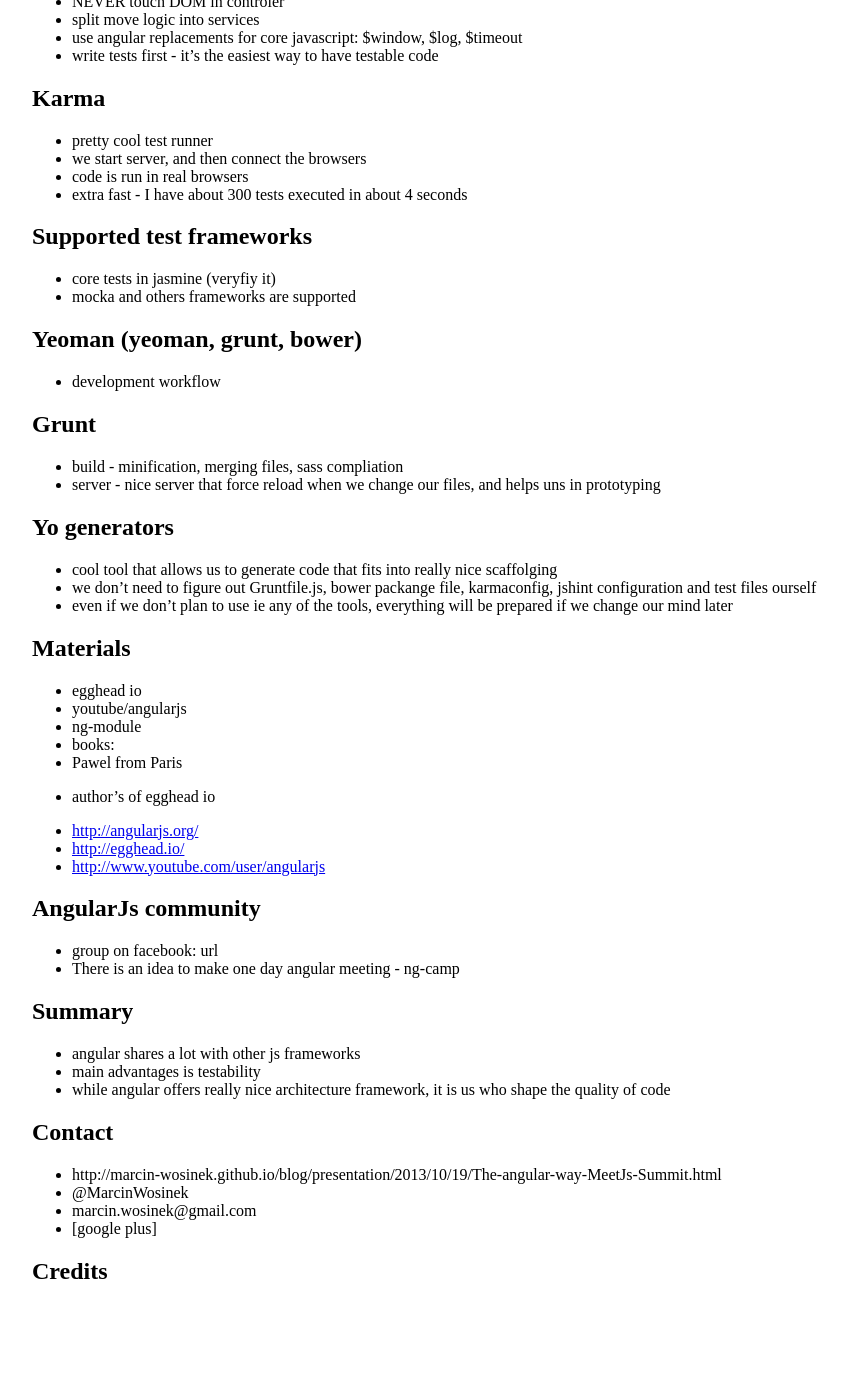
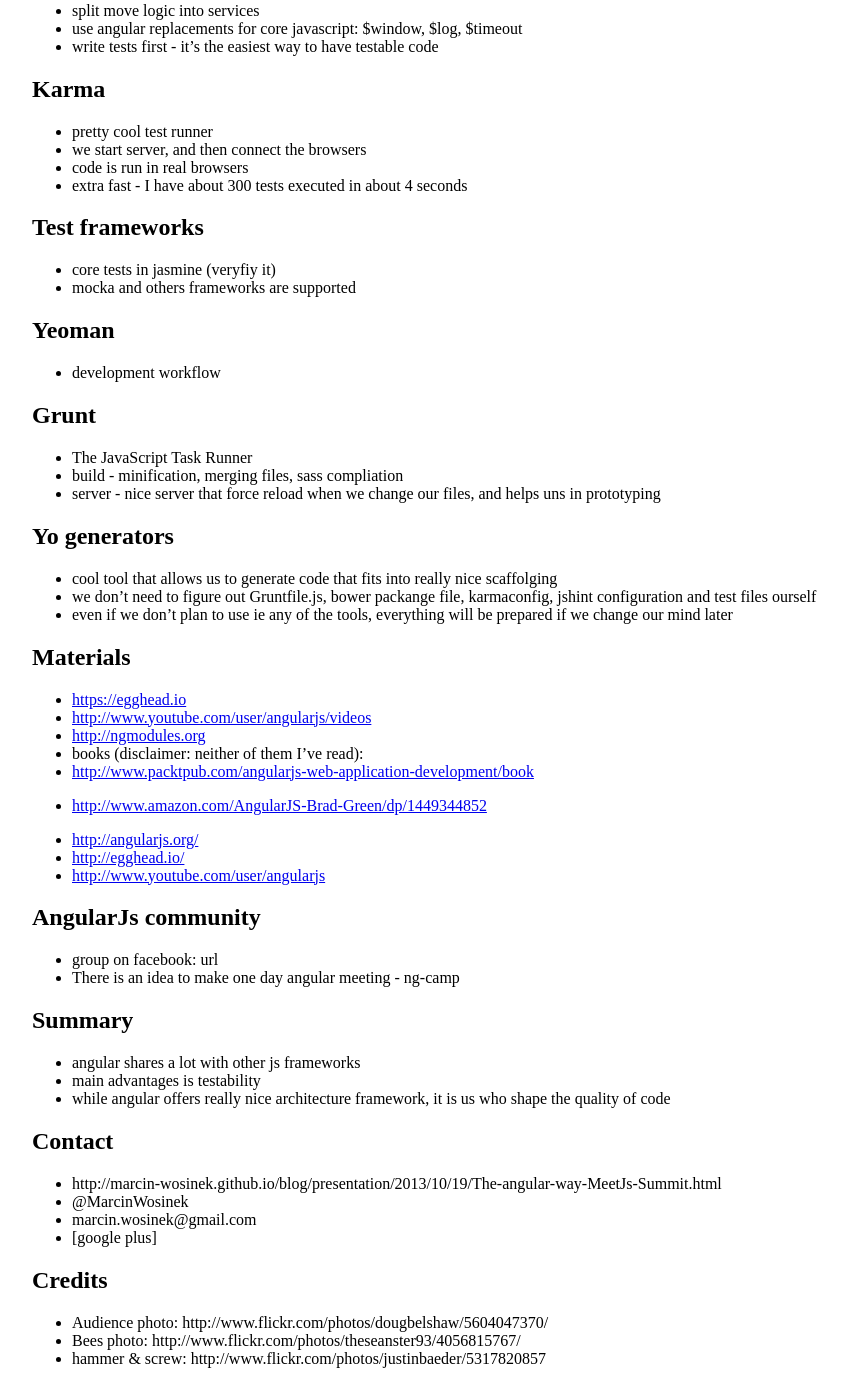
Before and after one commit to marcin-wosinek/blog, a Jekyll site: the page built from _posts/2013-10-19-The-angular-way-MeetJs-Summit.md, in a window 1280 px wide and 1400 px high, scrolled down 2362 px. Shown: the whole window, without its empty margins (128-976 px from the left). Built offline with Jekyll 4.4.1, drawn with Linux system fonts in a browser that asks for light colours; before the commit the page ends 3683 px from its top, so only the background shows below that; some of the changed text lies outside the part shown.

Commit message:
Improvement of angular way

```diff
--- a/_posts/2013-10-19-The-angular-way-MeetJs-Summit.md
+++ b/_posts/2013-10-19-The-angular-way-MeetJs-Summit.md
@@ -109,14 +110,15 @@
 * code is run in real browsers
 * extra fast - I have about 300 tests executed in about 4 seconds
 
-## Supported test frameworks
+## Test frameworks
 * core tests in jasmine (veryfiy it)
 * mocka and others frameworks are supported
 
-## Yeoman (yeoman, grunt, bower)
+## Yeoman
 * development workflow
 
 ## Grunt
+* The JavaScript Task Runner
 * build - minification, merging files, sass compliation
 * server - nice server that force reload when we change our files, and helps uns in prototyping
 
@@ -126,12 +128,12 @@
 * even if we don't plan to use ie any of the tools, everything will be prepared if we change our mind later
 
 ## Materials
-* egghead io
-* youtube/angularjs
-* ng-module
-* books:
- * Pawel from Paris
- * author's of egghead io
+* [https://egghead.io](egghead io)
+* [http://www.youtube.com/user/angularjs/videos](youtube/angularjs)
+* [http://ngmodules.org](ng-module)
+* books (disclaimer: neither of them I've read):
+ * [http://www.packtpub.com/angularjs-web-application-development/book](Mastering Web Application Development with AngularJS)
+ * [http://www.amazon.com/AngularJS-Brad-Green/dp/1449344852](AngularJS from O'Reilly)
 
 * [http://angularjs.org/](http://angularjs.org/)
 * [http://egghead.io/](http://egghead.io/)
@@ -153,3 +155,6 @@
 * [google plus]
 
 ## Credits
+* Audience photo: http://www.flickr.com/photos/dougbelshaw/5604047370/
+* Bees photo: http://www.flickr.com/photos/theseanster93/4056815767/
+* hammer & screw: http://www.flickr.com/photos/justinbaeder/5317820857
```
Also changed, not shown: other parts of _posts/2013-10-19-The-angular-way-MeetJs-Summit.md (+9 -8 lines).
